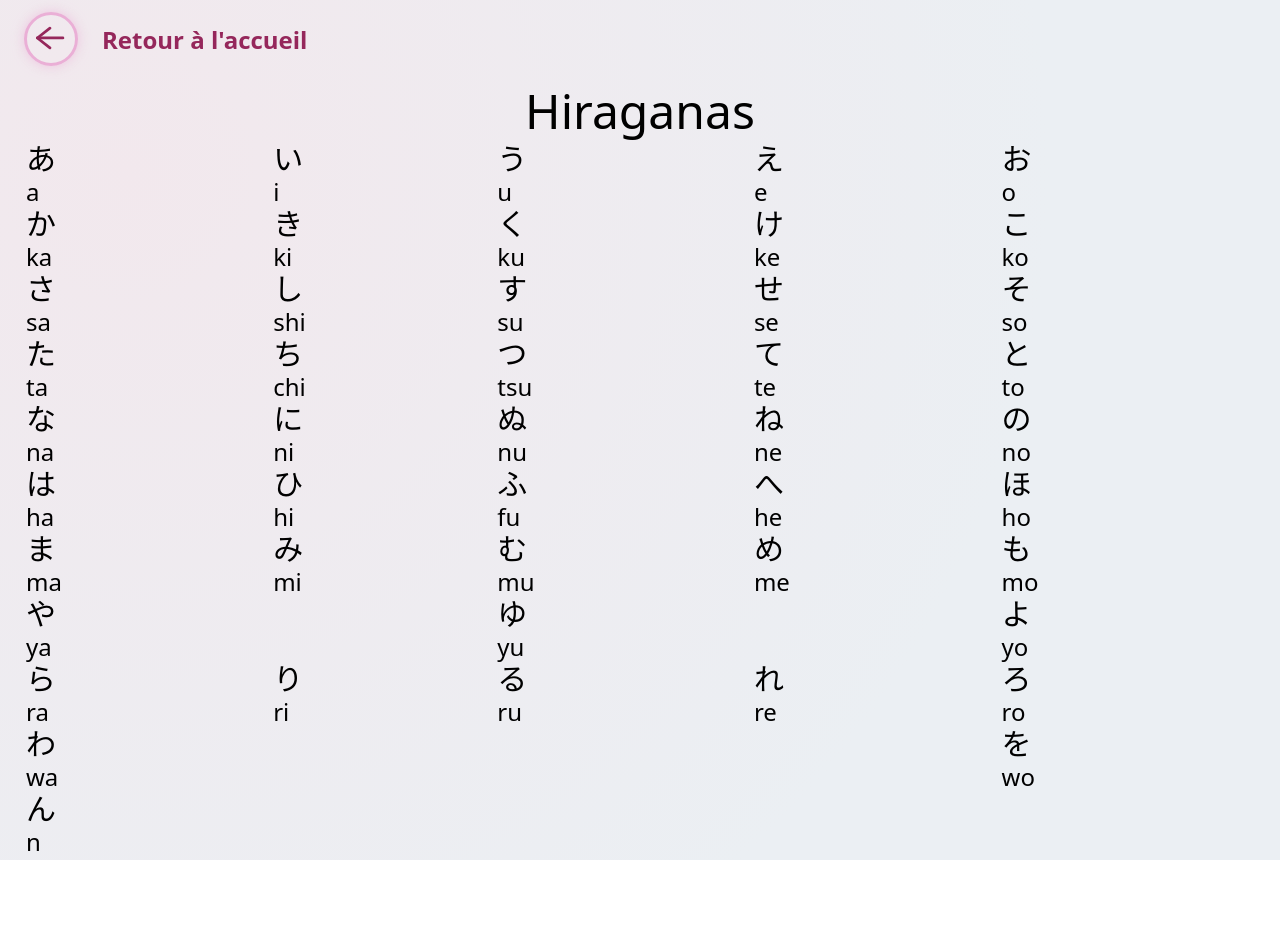
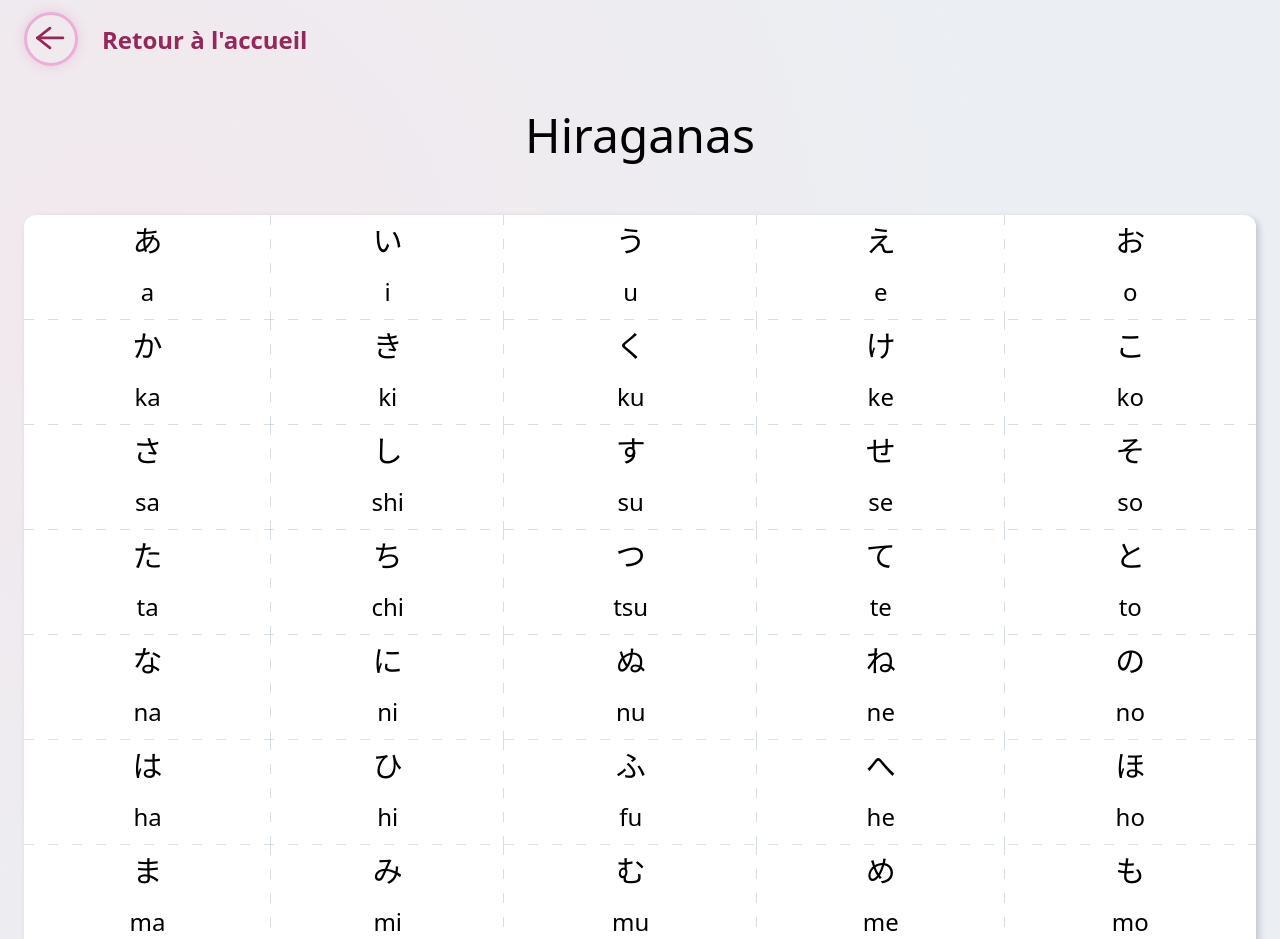
Before and after one commit to KamiAmiga/kanjiKickstart, a Vue app: page /hiraganas in a window 1280 px wide. Shown: the top 939 px of the page. Before the commit the page ends 860 px from the top, so only its background shows below. Built offline with nearby package versions, Linux system fonts and the light colour scheme.

Commit message:
Styles for hiragana and katakana pages

```diff
--- a/src/App.vue
+++ b/src/App.vue
@@ -65,6 +65,10 @@ a {
     grid-template-columns: repeat(auto-fit, minmax(18rem, 1fr));
     gap: 2rem;
   }
+
+  &--last {
+    margin-bottom: 3rem;
+  }
 }
 
 // Typography
@@ -82,4 +86,9 @@ a {
   font-size: $font-size-jp-base;
   line-height: $line-height-jp;
 }
+
+.top-page-title {
+  margin-top: 1rem;
+  margin-bottom: 2rem;
+}
 </style>
--- a/src/components/KanaTable.vue
+++ b/src/components/KanaTable.vue
@@ -1,5 +1,7 @@
 <script setup lang="ts">
 import { KanaItem } from '../types/kana'
+import CardWrapper from '../components/CardWrapper.vue'
+
 interface Props {
   kanaTable: Array<KanaItem>;
   tableCols: Array<string>;
@@ -10,51 +12,118 @@ defineProps<Props>()
 </script>
 
 <template>
-  <table>
-    <tr>
+  <CardWrapper>
+    <table class="kana-table">
+      <tr class="kana-table__row">
         <td v-for="(tableCol, index) in tableCols"
-        :key="index">
+          :key="index" class="kana-table__cell">
           <template v-for="(kana, index) in kanaTable"
             :key="index">
             <div v-if="!kana.consonant && kana.vowel && kana.vowel === tableCol"
               lang="jp">
-            <div class="text-jp">{{ kana.kana }}</div>
-            {{ kana.romaji }}
+              <div class="kana-table__cell__kana text-jp">{{ kana.kana }}</div>
+              <div class="kana-table__cell__romaji">{{ kana.romaji }}</div>
             </div>
           </template>
         </td>
       </tr>
 
       <tr v-for="(tableRow, index) in tableRows"
-      :key="index">
+        :key="index"
+        class="kana-table__row">
         <td v-for="(tableCol, index) in tableCols"
-        :key="index">
+          :key="index" class="kana-table__cell">
           <template v-for="(kana, index) in kanaTable"
             :key="index">
             <div v-if="kana.vowel === tableCol && kana.consonant === tableRow"
               lang="jp">
-            <div class="text-jp">{{ kana.kana }}</div>
-            {{ kana.romaji }}
+              <div class="kana-table__cell__kana text-jp">{{ kana.kana }}</div>
+              <div class="kana-table__cell__romaji">{{ kana.romaji }}</div>
             </div>
           </template>
         </td>
       </tr>
 
-    <tr>
-      <td>
+      <tr class="kana-table__row">
+        <td class="kana-table__cell">
           <template v-for="(kana, index) in kanaTable"
             :key="index">
             <div v-if="kana.consonant && !kana.vowel"
               lang="jp">
-            <div class="text-jp">{{ kana.kana }}</div>
-            {{ kana.romaji }}
+              <div class="kana-table__cell__kana text-jp">{{ kana.kana }}</div>
+              <div class="kana-table__cell__romaji">{{ kana.romaji }}</div>
             </div>
           </template>
         </td>
-      <td colspan="4"></td>
+        <td class="kana-table__cell"></td>
+        <td class="kana-table__cell"></td>
+        <td class="kana-table__cell"></td>
+        <td class="kana-table__cell"></td>
       </tr>
     </table>
+  </CardWrapper>
 </template>
 
-<style scoped>
+<style scoped lang="scss">
+.kana-table {
+  flex-grow: 1;
+  border: none;
+  border-collapse: collapse;
+  text-align: center;
+
+  &__row,
+  &__cell {
+    position: relative;
+
+    &::after {
+      content: "";
+      position: absolute;
+      opacity: .6;
+    }
+
+    &:last-child {
+      &::after {
+        content: none;
+      }
+    }
+  }
+
+  &__row {
+    &::after {
+      width: 100%;
+      height: 1px;
+      bottom: 0;
+      left: 0;
+      background: repeating-linear-gradient(
+        to right,
+        $default-dark,
+        $default-dark .4rem,
+        transparent .4rem,
+        transparent 1rem);
+    }
+  }
+
+  &__cell {
+    &::after {
+      width: 1px;
+      height: 100%;
+      top: 0;
+      right: 0;
+      background: repeating-linear-gradient(
+        to bottom,
+        $default-dark,
+        $default-dark .4rem,
+        transparent .4rem,
+        transparent 1rem);
+    }
+
+    &__kana {
+      padding: .5rem;
+    }
+
+    &__romaji {
+      padding: .25rem .5rem .5rem .5rem;
+    }
+  }
+}
 </style>
--- a/src/views/HiraganasTable.vue
+++ b/src/views/HiraganasTable.vue
@@ -14,10 +14,10 @@ const tableRows = kanaTableRows(hiraganaTable)
 
   <div class="container">
     <header class="wrapper wrapper--content-center">
-      <h1>Hiraganas</h1>
+      <h1 class="top-page-title">Hiraganas</h1>
     </header>
 
-    <section class="wrapper">
+    <section class="wrapper wrapper--last">
       <KanaTableVue
         :kanaTable="hiraganaTable"
         :tableCols="tableCols"
@@ -26,6 +26,3 @@ const tableRows = kanaTableRows(hiraganaTable)
     </section>
   </div>
 </template>
-
-<style scoped>
-</style>
--- a/src/views/KanjiItem.vue
+++ b/src/views/KanjiItem.vue
@@ -18,7 +18,7 @@ const nextKanjiId = computed(() => kanjiList.find(kanji => kanji.id === parseInt
   <BackLink destination="Kanjis"/>
 
   <div class="container">
-    <div class="wrapper wrapper--2-cols kanji-item">
+    <div class="kanji-item wrapper wrapper--2-cols">
       <header>
         <h1 class="wrapper wrapper--content-center">
           <CardWrapper type="outer">
--- a/src/views/KanjisList.vue
+++ b/src/views/KanjisList.vue
@@ -9,11 +9,11 @@ import CardWrapper from '../components/CardWrapper.vue'
   <BackLink />
 
   <div class="container">
-    <header class="kanjis-list-title wrapper wrapper--content-center">
-      <h1>Kanjis</h1>
+    <header class="top-page-title wrapper wrapper--content-center">
+      <h1 class="top-page-title">Kanjis</h1>
     </header>
 
-    <section class="wrapper">
+    <section class="wrapper wrapper--last">
       <ul class="kanjis-list">
         <CardWrapper v-for="kanjiItem in kanjiList" :key="kanjiItem.id"
           tag="li">
@@ -39,11 +39,6 @@ import CardWrapper from '../components/CardWrapper.vue'
   grid-template-columns: repeat(auto-fit, minmax(5rem, 1fr));
   gap: 1rem;
 
-  &-title {
-    margin-top: 1rem;
-    margin-bottom: 2rem;
-  }
-
   &__item {
     display: flex;
     flex-direction: column;
--- a/src/views/KatakanasTable.vue
+++ b/src/views/KatakanasTable.vue
@@ -14,10 +14,10 @@ const tableRows = kanaTableRows(katakanaTable)
 
   <div class="container">
     <header class="wrapper wrapper--content-center">
-      <h1>Katakanas</h1>
+      <h1 class="top-page-title">Katakanas</h1>
     </header>
 
-    <section class="wrapper">
+    <section class="wrapper wrapper--last">
       <KanaTableVue
         :kanaTable="katakanaTable"
         :tableCols="tableCols"
@@ -26,6 +26,3 @@ const tableRows = kanaTableRows(katakanaTable)
     </section>
   </div>
 </template>
-
-<style scoped>
-</style>
```
Also changed, not shown: src/components/CardWrapper.vue (+6 -1 lines). Lines whose indentation alone changed are shown as unchanged.
